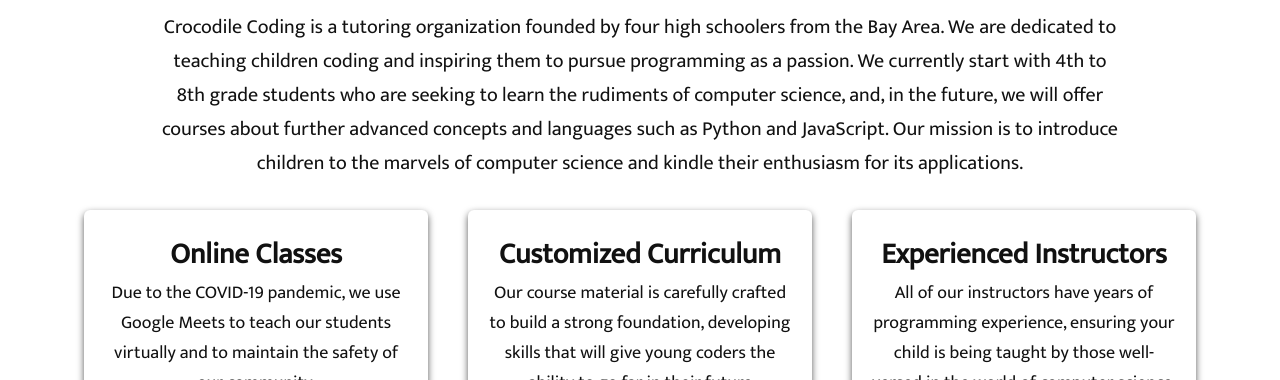
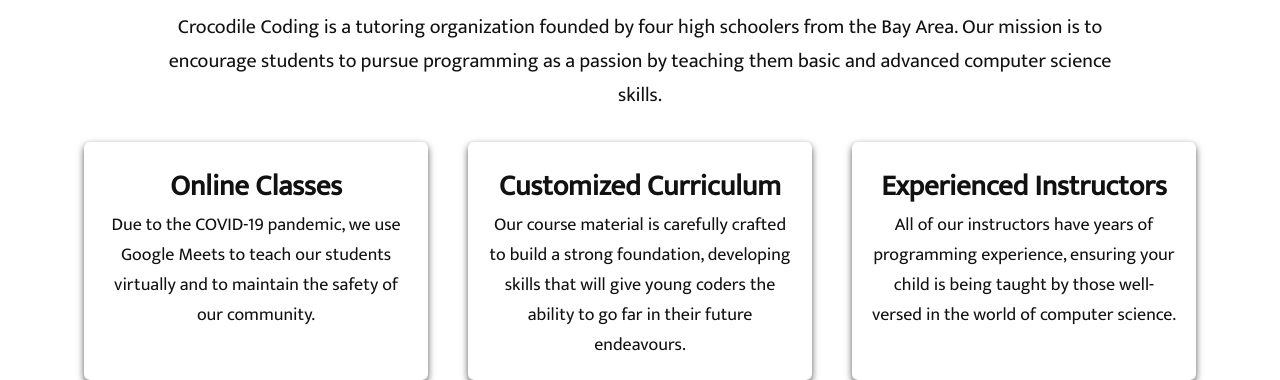
Before and after one commit to crocodile-coding/website, a plain HTML site: page index.html in a window 1280 px wide. Shown: the part 721-1101 px from the top of the page. Drawn offline with Linux system fonts and the light colour scheme.

Commit message:
update what we do section text

```diff
--- a/index.html
+++ b/index.html
@@ -37,14 +37,7 @@
                 <h1>What We Do</h1>
                 <div class="text">
                     <p>Crocodile Coding is a tutoring organization founded by four high schoolers from the Bay Area.
-                        We are dedicated to teaching children coding and inspiring them to pursue programming as a
-                        passion.
-                        We currently start with 4th to 8th grade students who are seeking to learn the rudiments of
-                        computer science, and, in the future,
-                        we will offer courses about further advanced concepts and languages such as Python and
-                        JavaScript.
-                        Our mission is to introduce children to the marvels of computer science and kindle their enthusiasm for
-                        its applications.
+                        Our mission is to encourage students to pursue programming as a passion by teaching them basic and advanced computer science skills.
                     </p>
                 </div>
                 <div id="taglines">
```
